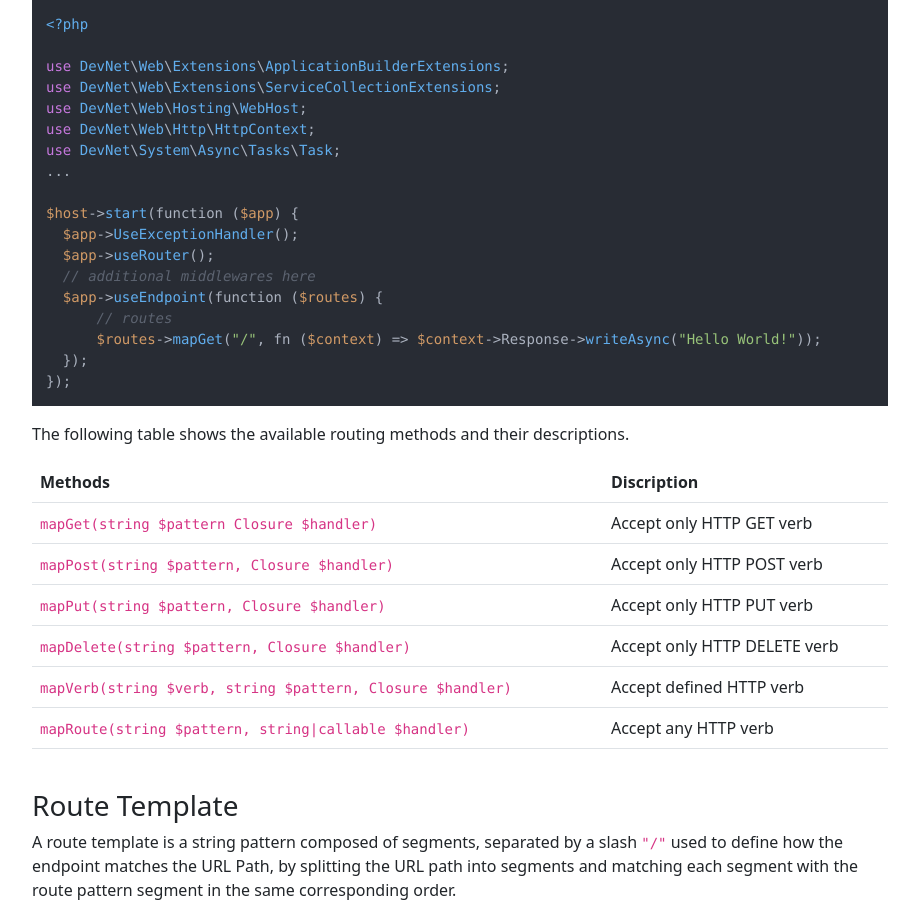
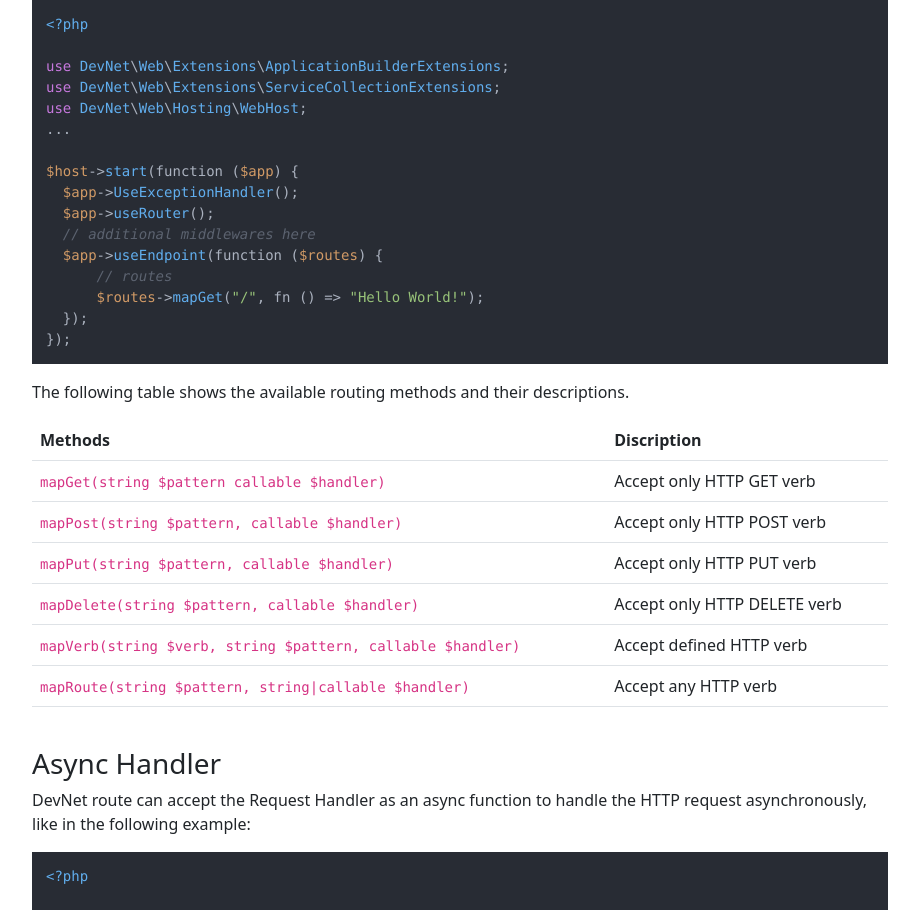
Before and after one commit to DevNet-Framework/devnet-framework.github.io, an Angular app: page /docs/web/routing in a window 1280 px wide. Shown: the part 660-1570 px from the top of the page, without its empty margins (310-1229 px from the left). Built offline with nearby package versions, Linux system fonts and the light colour scheme.

Commit message:
update content

```diff
--- a/src/app/shared/sidebar/sidebar.component.html
+++ b/src/app/shared/sidebar/sidebar.component.html
@@ -50,12 +50,13 @@
         <ul class="btn-toggle-nav list-unstyled fw-normal pb-1 small">
           <li><a class="link-dark d-inline-flex text-decoration-none rounded" routerLink="/docs/web/start" routerLinkActive="fw-bold">Get Started</a></li>
           <li><a class="link-dark d-inline-flex text-decoration-none rounded" routerLink="/docs/web/http" routerLinkActive="fw-bold">Http Context</a></li>
+          <li><a class="link-dark d-inline-flex text-decoration-none rounded" routerLink="/docs/web/middleware" routerLinkActive="fw-bold">Middleware</a></li>
           <li><a class="link-dark d-inline-flex text-decoration-none rounded" routerLink="/docs/web/routing" routerLinkActive="fw-bold">Routing</a></li>
           <li><a class="link-dark d-inline-flex text-decoration-none rounded" routerLink="/docs/web/controller" routerLinkActive="fw-bold">Controller</a></li>
           <li><a class="link-dark d-inline-flex text-decoration-none rounded" routerLink="/docs/web/view" routerLinkActive="fw-bold">View</a></li>
           <li><a class="link-dark d-inline-flex text-decoration-none rounded" routerLink="/docs/web/layout" routerLinkActive="fw-bold">Layout</a></li>
-          <li><a class="link-dark d-inline-flex text-decoration-none rounded" routerLink="/docs/web/middleware" routerLinkActive="fw-bold">Middleware</a></li>
-          <li><a class="link-dark d-inline-flex text-decoration-none rounded" routerLink="/docs/web/dependency" routerLinkActive="fw-bold">Dependency injection</a></li>
+          <li><a class="link-dark d-inline-flex text-decoration-none rounded" routerLink="/docs/web/filter" routerLinkActive="fw-bold">Action Filter</a></li>
+          <li><a class="link-dark d-inline-flex text-decoration-none rounded" routerLink="/docs/web/dependency" routerLinkActive="fw-bold">Dependency Injection</a></li>
           <li><a class="link-dark d-inline-flex text-decoration-none rounded" routerLink="/docs/web/exception" routerLinkActive="fw-bold">Exception Handler</a></li>
         </ul>
       </div>
--- a/src/app/web/controller/controller.component.html
+++ b/src/app/web/controller/controller.component.html
@@ -103,6 +103,34 @@ class HelloController extends AbstractController
           </tbody>
         </table>
         <br>
+        <h3>Async Action</h3>
+        <p>
+          DevNet Controller can use async method to handle the HTTP request asynchronously.
+        </p>
+        <pre><code class="language-php">&lt;?php
+
+namespace Application\Controllers;
+
+use DevNet\System\Async\Task;
+use DevNet\Web\Controller\AbstractController;
+use DevNet\Web\Controller\IActionResult;
+
+use function Devnet\System\await;
+
+class HelloController extends AbstractController
+&lcub;
+    public function async_index(): IActionResult
+    &lcub;
+      $task = Task::run(function () &lcub;
+          return "Hello World!";
+      });
+
+      $content = await($task);
+
+      return $this->content($content);
+    }
+}</code></pre>
+        <br>
         <h3>Action Method Parameters</h3>
         <p>
           Every action methods can have parameters as input data and can be primitive data type or complex type parameters, and
--- a/src/app/web/http/http.component.html
+++ b/src/app/web/http/http.component.html
@@ -85,20 +85,23 @@ $task = $httpContext->Response->writeJsonAsync($object);</code></pre>
 
 use DevNet\Web\Http\Client\HttpClient;
 
-...
-$app->useEndpoint(function($routes) &lcub;
-    $routes->mapGet("/example", function($context) &lcub;
-      $client = new HttpClient();
-      $response = yield $client->requestAsync('GET', 'www.example.com');
-      $content = $response->Boby->read();
-      yield $context->Response->writeAsync($content);
-    });
-});</code></pre>
+use function Devnet\System\async;
+use function Devnet\System\await;
+
+$action = async(function(): string &lcub;
+    $client   = new HttpClient();
+    $task     = $client->requestAsync('GET', 'www.example.com');
+    $response = await($task);
+    $content  = $response->Boby->read();
+    return $content;
+});
+
+$task = $action();</code></pre>
         <br>
         <h6>Send request content</h6>
-        <pre><code class="language-php">$formData = "Username=john_doe&Password=123456";
-$requestContent = new HttpRequestContent('application/x-www-form-urlencoded', $formData);
-$task = $client->requestAsync('POST', 'www.example.com', $requestContent);</code></pre>
+        <pre><code class="language-php">$form    = "Username=john_doe&Password=123456";
+$content = new HttpRequestContent('application/x-www-form-urlencoded', $form);
+$task    = $client->requestAsync('POST', 'www.example.com', $content);</code></pre>
         <br>
         <h6>Send HTTP method request using short calls</h6>
         <pre><code class="language-php">$task = $client->getRequestAsync('www.example.com', $requestContent);
@@ -117,7 +120,7 @@ $task = $client->deleteRequestAsync('www.example.com', $requestContent);</code><
                 </a>
               </li>
               <li class="nav-page-item">
-                <a class="nav-page-link" routerLink="/docs/web/routing">
+                <a class="nav-page-link" routerLink="/docs/web/middleware">
                   Next <i class="chevron right"></i>
                 </a>
               </li>
--- a/src/app/web/layout/layout.component.html
+++ b/src/app/web/layout/layout.component.html
@@ -125,7 +125,7 @@
                 </a>
               </li>
               <li class="nav-page-item">
-                <a class="nav-page-link" routerLink="/docs/web/middleware">
+                <a class="nav-page-link" routerLink="/docs/web/filter">
                   Next <i class="chevron right"></i>
                 </a>
               </li>
--- a/src/app/web/routing/routing.component.html
+++ b/src/app/web/routing/routing.component.html
@@ -33,8 +33,6 @@
 use DevNet\Web\Extensions\ApplicationBuilderExtensions;
 use DevNet\Web\Extensions\ServiceCollectionExtensions;
 use DevNet\Web\Hosting\WebHost;
-use DevNet\Web\Http\HttpContext;
-use DevNet\System\Async\Tasks\Task;
 ...
 
 $host->start(function ($app) &lcub;
@@ -43,7 +41,7 @@ $host->start(function ($app) &lcub;
   // additional middlewares here
   $app->useEndpoint(function ($routes) &lcub;
       // routes
-      $routes->mapGet("/", fn ($context) => $context->Response->writeAsync("Hello World!"));
+      $routes->mapGet("/", fn () => "Hello World!");
   });
 });</code></pre>
         <p>
@@ -58,23 +56,23 @@ $host->start(function ($app) &lcub;
           </thead>
           <tbody>
             <tr>
-              <td><code>mapGet(string $pattern Closure $handler)</code></td>
+              <td><code>mapGet(string $pattern callable $handler)</code></td>
               <td>Accept only HTTP GET verb</td>
             </tr>
             <tr>
-              <td><code>mapPost(string $pattern, Closure $handler)</code></td>
+              <td><code>mapPost(string $pattern, callable $handler)</code></td>
               <td>Accept only HTTP POST verb</td>
             </tr>
             <tr>
-              <td><code>mapPut(string $pattern, Closure $handler)</code></td>
+              <td><code>mapPut(string $pattern, callable $handler)</code></td>
               <td>Accept only HTTP PUT verb</td>
             </tr>
             <tr>
-              <td><code>mapDelete(string $pattern, Closure $handler)</code></td>
+              <td><code>mapDelete(string $pattern, callable $handler)</code></td>
               <td>Accept only HTTP DELETE verb</td>
             </tr>
             <tr>
-              <td><code>mapVerb(string $verb, string $pattern, Closure $handler)</code></td>
+              <td><code>mapVerb(string $verb, string $pattern, callable $handler)</code></td>
               <td>Accept defined HTTP verb</td>
             </tr>
             <tr>
@@ -83,6 +81,28 @@ $host->start(function ($app) &lcub;
             </tr>
           </tbody>
         </table>
+        <br>
+        <h3>Async Handler</h3>
+        <p>
+          DevNet route can accept the Request Handler as an async function to handle the HTTP request asynchronously, like in the following example:
+        </p>
+        <pre><code class="language-php">&lt;?php
+
+use DevNet\Web\Http\Client\HttpClient;
+use DevNet\Web\Http\HttpContext;
+
+use function Devnet\System\async;
+use function Devnet\System\await;
+...
+
+$app->useEndpoint(function($routes) &lcub;
+    $routes->mapGet("/", async(function(HttpContext $context)
+    &lcub;
+        $client  = new HttpClient();
+        $content = await($client->getStringAsync('www.example.com'));
+        await($context->Response->writeAsync($content));
+    }));
+});</code></pre>
         <br>
         <h3>Route Template</h3>
         <p>
@@ -171,7 +191,7 @@ $app->useEndpoint(function($routes) &lcub;
           <nav class="no-print" aria-label="Page navigation">
             <ul class="nav-page">
               <li class="nav-page-item">
-                <a class="nav-page-link" routerLink="/docs/web/http">
+                <a class="nav-page-link" routerLink="/docs/web/middleware">
                   <i class="chevron left"></i> Previous
                 </a>
               </li>
--- a/src/app/web/start/start.component.html
+++ b/src/app/web/start/start.component.html
@@ -78,7 +78,7 @@ class Program
             $app->useRouter();
             $app->useEndpoint(function ($routes) &lcub;
                 // routes
-                $routes->mapGet("/", fn ($context) => $context->Response->writeAsync("Hello World!"));
+                $routes->mapGet("/", fn () => "Hello World!");
             });
         });
     }
```
